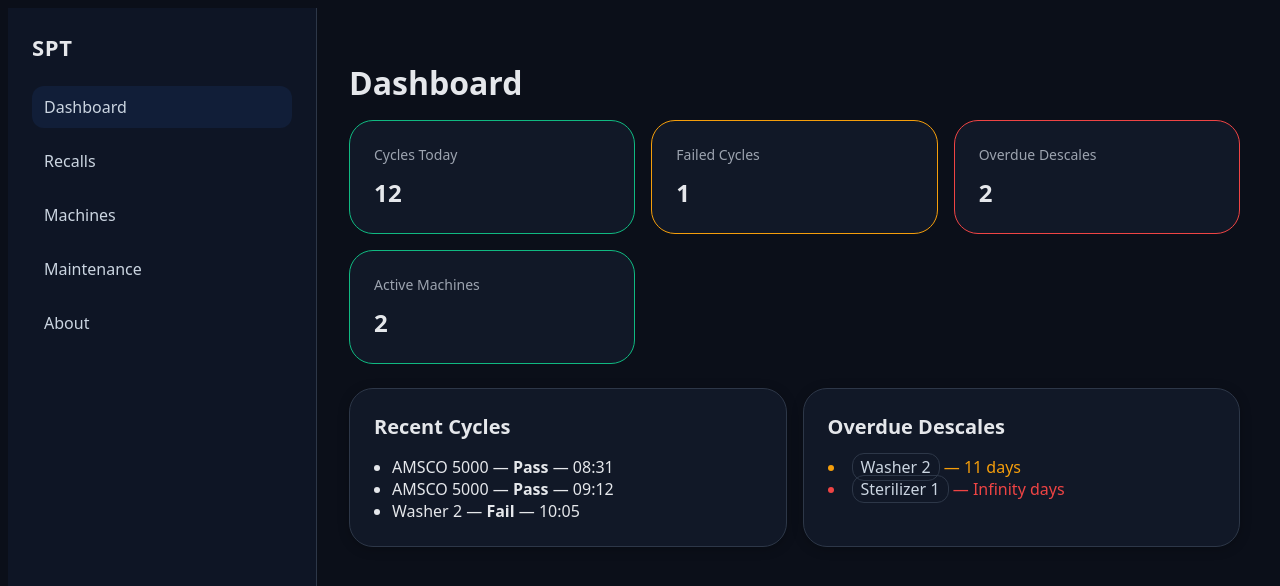
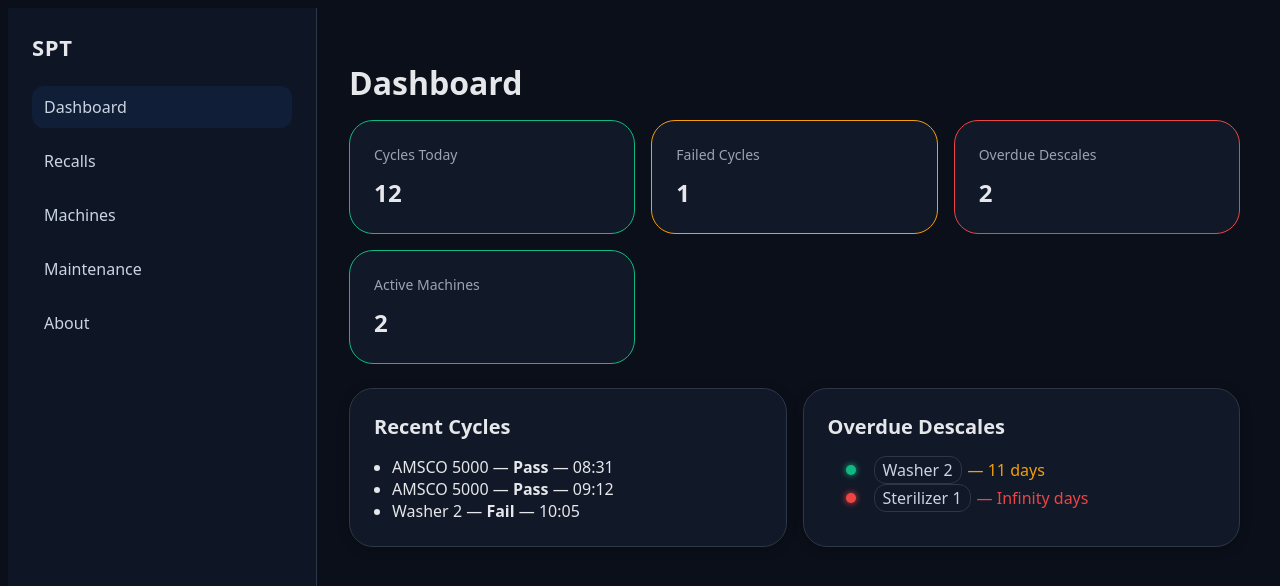
Before and after one commit to bbeare22/sterile-processing-tracker, a React (Vite) app in the folder apps/client/: page / in a window 1280 px wide. Shown: the top 586 px of the page. Built offline with nearby package versions, Linux system fonts and the light colour scheme.

Commit message:
feat(ui): reuse status dots across Dashboard and MachineCard

```diff
--- a/apps/client/src/components/MachineCard/MachineCard.jsx
+++ b/apps/client/src/components/MachineCard/MachineCard.jsx
@@ -1,11 +1,12 @@
 import styles from "./MachineCard.module.css";
+import common from "../common.module.css";
 import { Link } from "react-router-dom";
 import { daysSince } from "../../utils/date";
 
 export default function MachineCard({ m }) {
   const isActive = m.status === "active";
   const badge = isActive ? styles["badge--ok"] : styles["badge--down"];
-  const dot = isActive ? styles["dot--ok"] : styles["dot--down"];
+  const dot = isActive ? common["dot--ok"] : common["dot--down"];
 
   // days since last descale
   const d = daysSince(m.lastDescaleAt);
@@ -28,7 +29,7 @@ export default function MachineCard({ m }) {
           </span>
           {/* status dot + badge */}
           <span className={`${styles.badge} ${badge}`}>
-            <span className={`${styles.dot} ${dot}`}></span>
+            <span className={`${common.dot} ${dot}`}></span>
             {m.status}
           </span>
         </div>
--- /dev/null
+++ b/apps/client/src/components/common.module.css
@@ -0,0 +1,17 @@
+.dot {
+  display: inline-block;
+  width: 10px;
+  height: 10px;
+  border-radius: 50%;
+  margin-right: 6px;
+}
+
+.dot--ok {
+  background-color: var(--color-accent);
+  box-shadow: 0 0 6px var(--color-accent);
+}
+
+.dot--down {
+  background-color: var(--color-danger);
+  box-shadow: 0 0 6px var(--color-danger);
+}
--- a/apps/client/src/pages/Dashboard.jsx
+++ b/apps/client/src/pages/Dashboard.jsx
@@ -1,5 +1,6 @@
 import Card from "../components/Card/Card";
 import KPI from "../components/KPI/KPI";
+import common from "../components/common.module.css";
 import { machines } from "../data/machines";
 import { daysSince } from "../utils/date";
 import { Link } from "react-router-dom";
@@ -95,11 +96,24 @@ export default function Dashboard() {
                     : days > 7
                     ? "var(--color-warn)"
                     : "var(--color-text)";
+                const dot =
+                  m.status === "active"
+                    ? common["dot--ok"]
+                    : common["dot--down"];
                 return (
-                  <li key={m.id} style={{ color }}>
+                  <li
+                    key={m.id}
+                    style={{
+                      color,
+                      display: "flex",
+                      alignItems: "center",
+                      gap: 6,
+                    }}
+                  >
+                    <span className={`${common.dot} ${dot}`}></span>
                     <Link to={`/machines/${m.id}`} style={link}>
                       {m.name}
-                    </Link>{" "}
+                    </Link>
                     — {days} days
                   </li>
                 );
```
